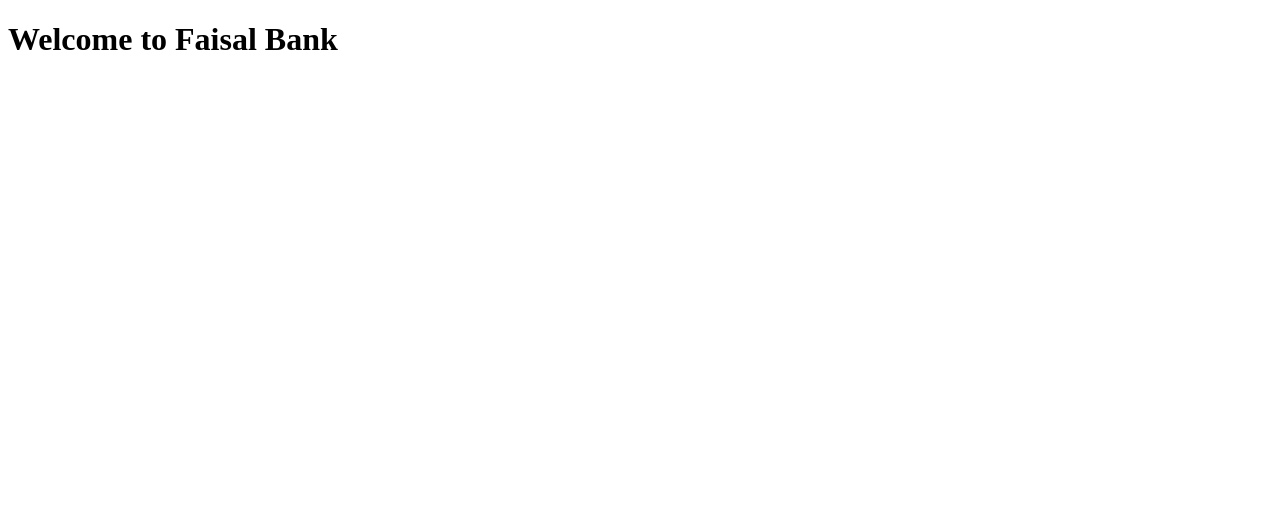
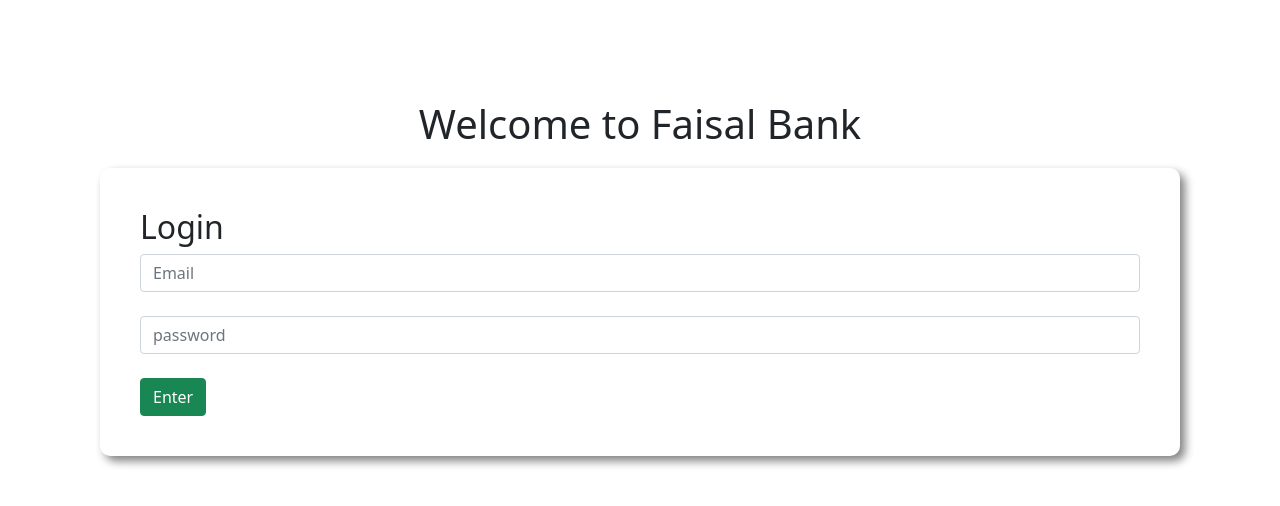
Before and after one commit to faisalimroz/faisal-bank, a plain HTML site: page index.html in a window 1280 px wide. Drawn offline with nearby package versions, Linux system fonts and the light colour scheme.

Commit message:
third attempt

```diff
--- a/index.html
+++ b/index.html
@@ -5,8 +5,37 @@
     <meta http-equiv="X-UA-Compatible" content="IE=edge">
     <meta name="viewport" content="width=device-width, initial-scale=1.0">
     <title>Faisal Bank</title>
+    <link rel="stylesheet" href="style.css">
+    <link href="https://cdn.jsdelivr.net/npm/bootstrap@5.0.0-beta2/dist/css/bootstrap.min.css" rel="stylesheet" integrity="sha384-BmbxuPwQa2lc/FVzBcNJ7UAyJxM6wuqIj61tLrc4wSX0szH/Ev+nYRRuWlolflfl" crossorigin="anonymous">
 </head>
 <body>
-    <h1>Welcome to Faisal Bank</h1>
+
+    <div id="login-area">
+        <h1 class="text-center">Welcome to Faisal Bank</h1>
+      <div class="submit-area">
+       <h2>Login</h2>
+       <input class="form-control"type="text" placeholder="Email">
+       <br>
+       <input class="form-control"type="Password" placeholder="password">
+       <br>
+       <button class="btn btn-success" id="login">Enter</button>
+      </div>
+
+    </div>
+    <div id="transaction-area">
+        <h1>Transaction</h1>
+
+    </div>
+    <script>
+        const loginbtn= document.getElementById("login");
+        loginbtn.addEventListener("click",function(){
+           const loginArea= document.getElementById("login-area");
+           loginArea.style.display="none";
+           const transactionArea = document.getElementById("transaction-area");
+           transactionArea.style.display="block";
+        })
+
+    </script>
+
 </body>
 </html>
--- a/style.css
+++ b/style.css
@@ -1,3 +1,14 @@
-h1{
+body{
     padding: 100px;
 }
+
+
+.submit-area{
+    margin-top: 20px;
+    padding: 40px;
+    border-radius: 10px;
+    box-shadow: 5px 5px 10px gray;
+}
+#transaction-area{
+    display: none;
+}
```
